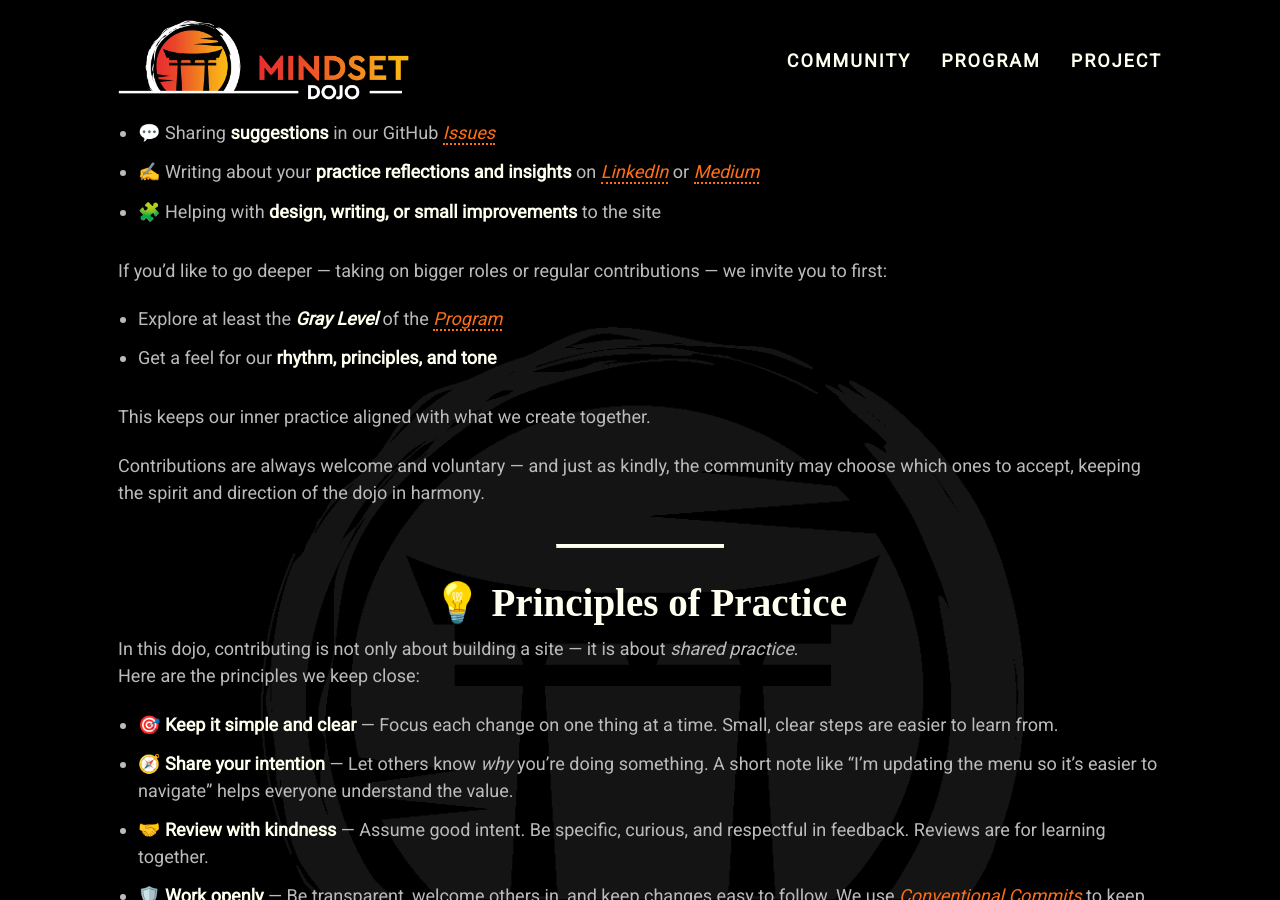
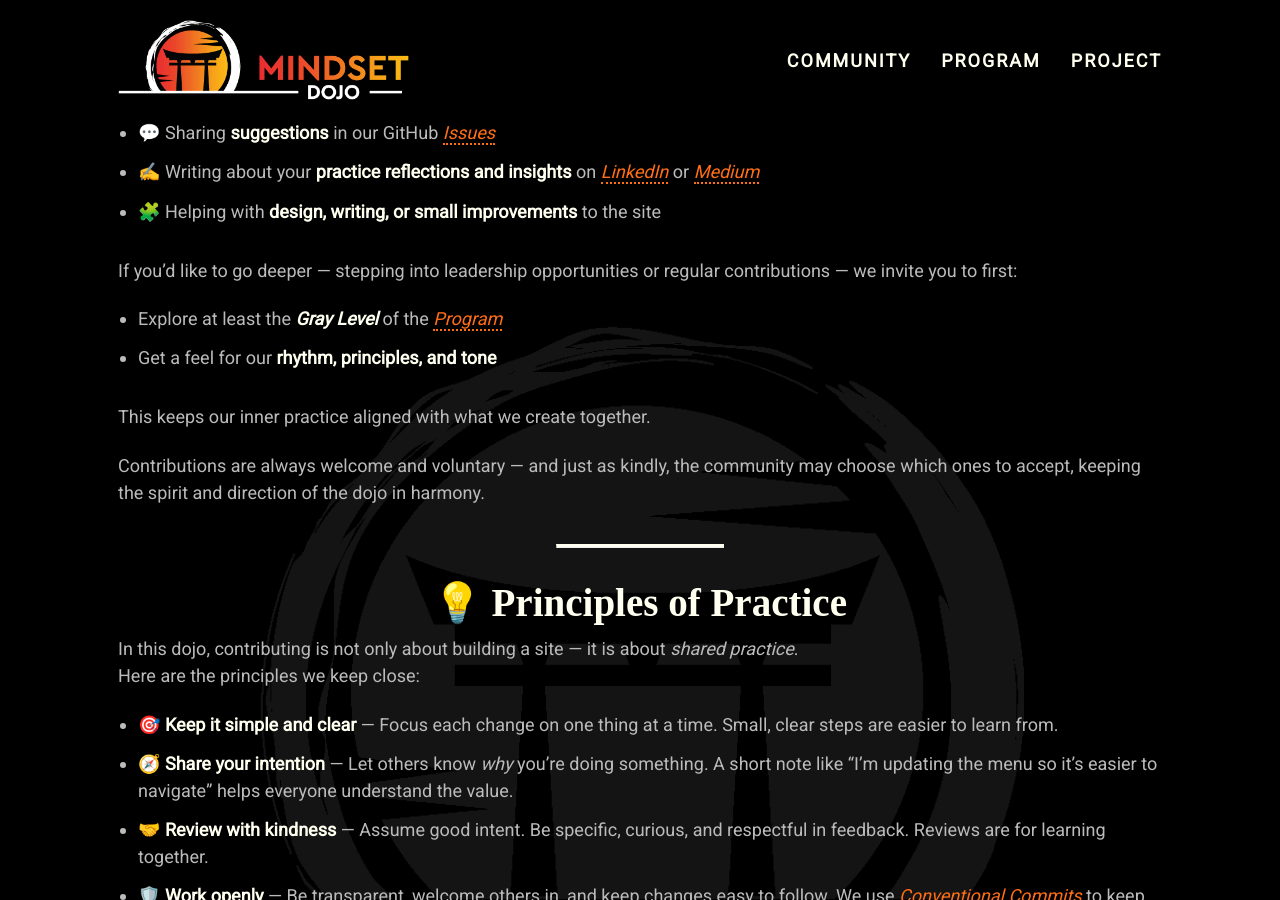
Before and after one commit to mindset-dojo/mindset-dojo.github.io, a Jekyll site: the page built from project.md, in a window 1280 px wide and 900 px high, scrolled down 440 px. Built offline with Jekyll 4.4.1, drawn with Linux system fonts in a browser that asks for light colours; some web fonts are replaced.

Commit message:
refactor(project): focus on leadership, not roles.

```diff
--- a/project.md
+++ b/project.md
@@ -19,7 +19,7 @@ You don’t have to be technically savvy — contributions can be as simple as:
 * ✍️ Writing about your **practice reflections and insights** on [LinkedIn](https://www.linkedin.com/) or [Medium](https://medium.com/)
 * 🧩 Helping with **design, writing, or small improvements** to the site
 
-If you’d like to go deeper — taking on bigger roles or regular contributions — we invite you to first:
+If you’d like to go deeper — stepping into leadership opportunities or regular contributions — we invite you to first:
 
 * Explore at least the ***Gray Level*** of the [Program]({{'/program' | relative_url}})
 * Get a feel for our **rhythm, principles, and tone**
```
